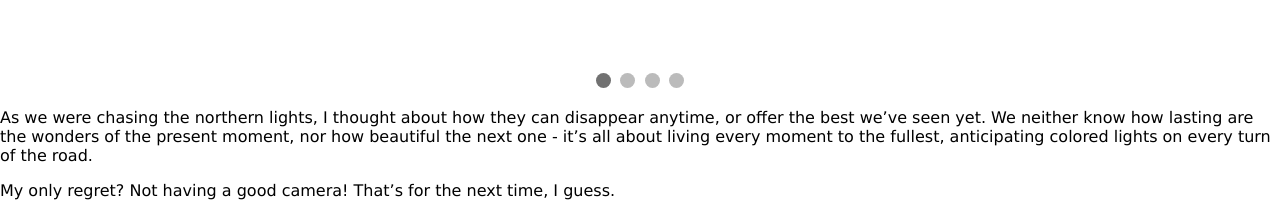
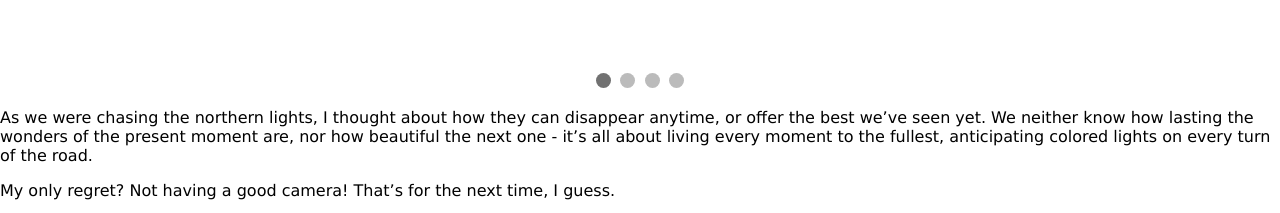
Before and after one commit to shwetharam0407/star-stuff, a Jekyll site: the page built from _posts/2019-09-02-northern-lights.markdown, in a window 1280 px wide. Shown: the part 1593-1806 px from the top of the page. Built offline with Jekyll 4.4.1, drawn with Linux system fonts in a browser that asks for light colours.

Commit message:
modified content. changed img path

```diff
--- a/_posts/2019-09-02-northern-lights.markdown
+++ b/_posts/2019-09-02-northern-lights.markdown
@@ -2,7 +2,7 @@
 title:  "Aurora Borealis"
 subtitle: "Chasing the Northern Lights"
 author: "Shwetha Ram"
-avatar: "img/authors/profile_pic.png"
+avatar: "img/authors/profile_pic.PNG"
 image: "img/northern_lights/northern_lights.jpg"
 date:   2019-09-02 12:12:12
 ---
@@ -193,6 +193,6 @@
 
 <!--End image slideshow-->
 
-As we were chasing the northern lights, I thought about how they can disappear anytime, or offer the best we've seen yet. We neither know how lasting are the wonders of the present moment, nor how beautiful the next one - it's all about living every moment to the fullest, anticipating colored lights on every turn of the road.
+As we were chasing the northern lights, I thought about how they can disappear anytime, or offer the best we've seen yet. We neither know how lasting the wonders of the present moment are, nor how beautiful the next one - it's all about living every moment to the fullest, anticipating colored lights on every turn of the road.
 
 My only regret? Not having a good camera! That's for the next time, I guess.
```
